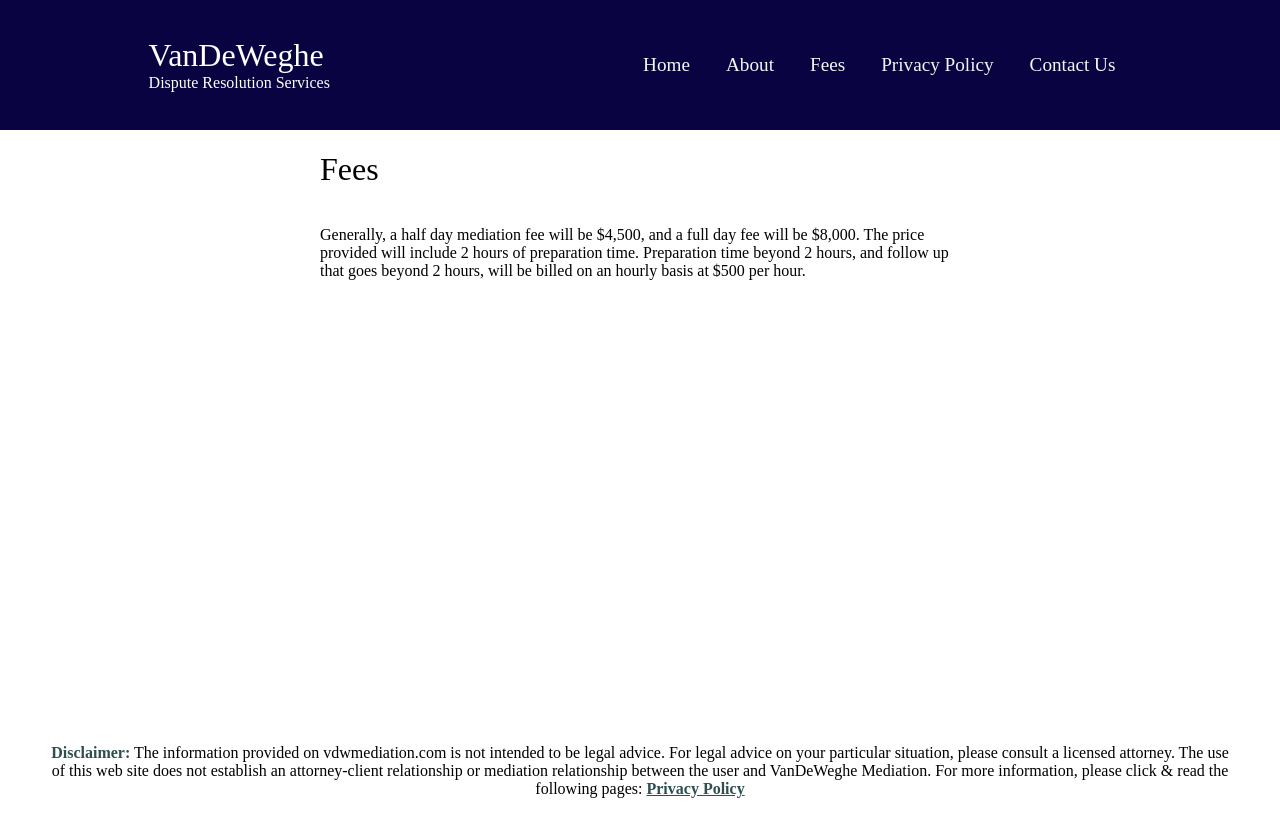
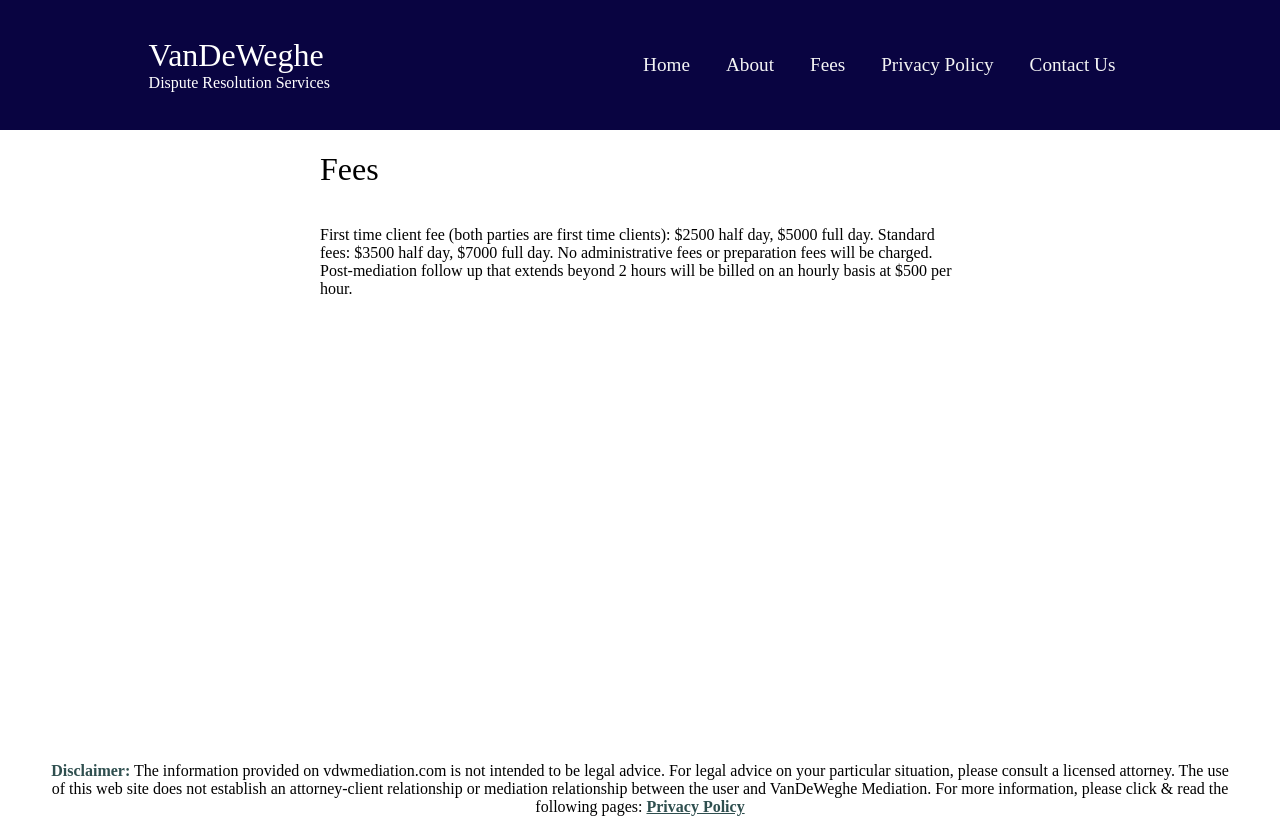
Before and after one commit to Christofuu/vdw-mediation, a SvelteKit app: page /fees in a window 1280 px wide. Built offline with nearby package versions, Linux system fonts and the light colour scheme.

Commit message:
add content fees page

```diff
--- a/src/routes/fees/+page.svelte
+++ b/src/routes/fees/+page.svelte
@@ -1,10 +1,11 @@
 <div>
   <h1>Fees</h1>
   <p>
-    Generally, a half day mediation fee will be $4,500, and a full day fee will
-    be $8,000. The price provided will include 2 hours of preparation time.
-    Preparation time beyond 2 hours, and follow up that goes beyond 2 hours,
-    will be billed on an hourly basis at $500 per hour.
+    First time client fee &lpar;both parties are first time clients&rpar;: $2500 half day,
+    $5000 full day. Standard fees: $3500 half day, $7000 full day. No
+    administrative fees or preparation fees will be charged. Post-mediation
+    follow up that extends beyond 2 hours will be billed on an hourly basis at
+    $500 per hour.
   </p>
 </div>
 
```
